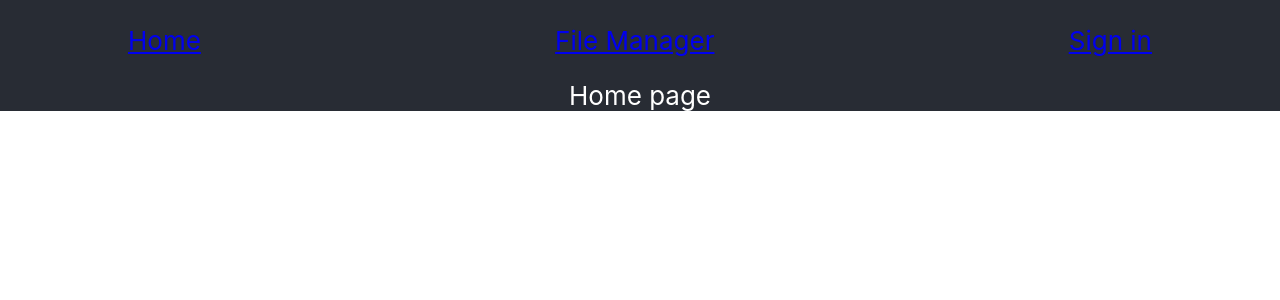
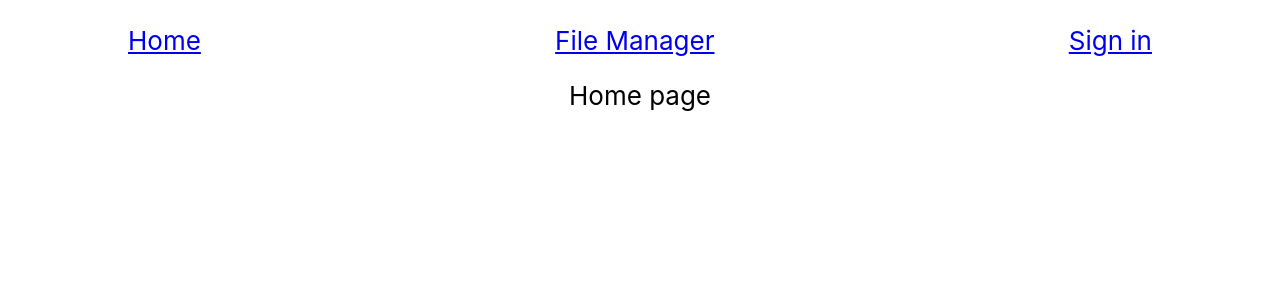
Before and after one commit to peroperje/skill-test, a React (Create React App) app: page / in a window 1280 px wide. Shown: the top 300 px of the page. Built offline with nearby package versions, Linux system fonts and the light colour scheme.

Commit message:
added formik

```diff
--- a/package.json
+++ b/package.json
@@ -9,6 +9,7 @@
     "@types/react": "16.9.2",
     "@types/react-dom": "16.9.0",
     "@types/react-router-dom": "^4.3.5",
+    "formik": "^1.5.8",
     "react": "^16.9.0",
     "react-dom": "^16.9.0",
     "react-router-dom": "^5.0.1",
--- a/src/App.css
+++ b/src/App.css
@@ -9,14 +9,12 @@
 }
 
 .App-header {
-  background-color: #282c34;
   min-height: 10vh;
   display: flex;
   flex-direction: column;
   align-items: center;
   justify-content: center;
   font-size: calc(10px + 2vmin);
-  color: white;
 }
 .Flex-row {
   min-height: 10vh;
--- a/src/view/Login/index.tsx
+++ b/src/view/Login/index.tsx
@@ -1,7 +1,5 @@
 import React from 'react';
 
-function Login(): JSX.Element {
-  return <>Login page</>;
-}
+const Login: React.FC = (): JSX.Element => <>Login page</>;
 
 export default Login;
```
Also changed, not shown: 1 other file (tests, documents, lock files or other folders).
